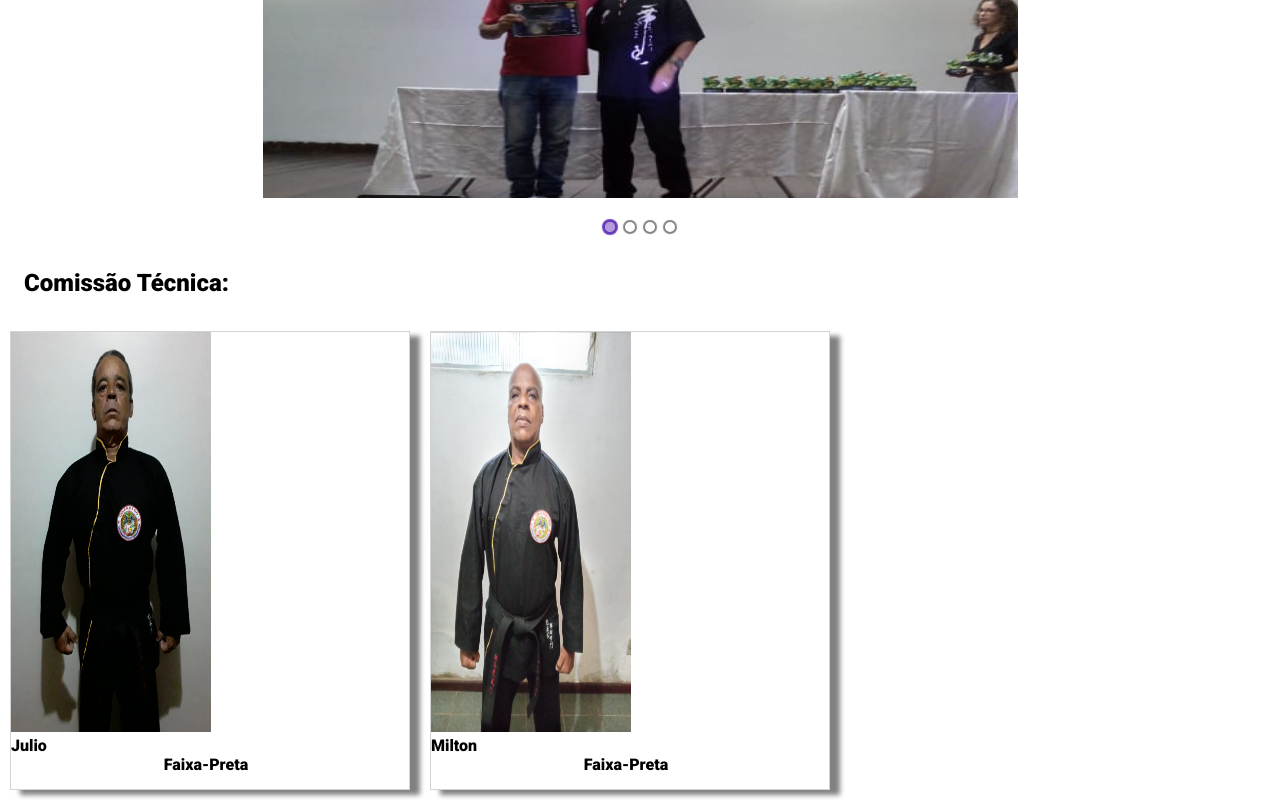
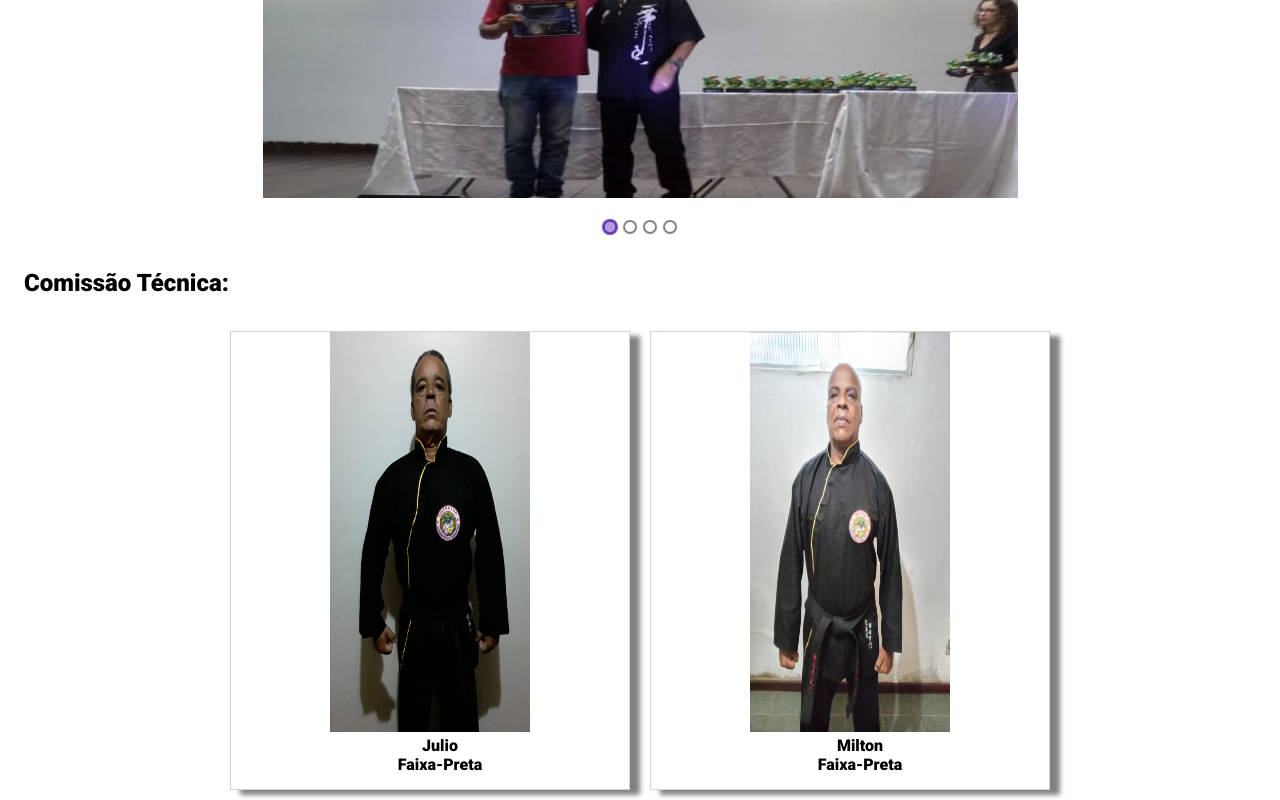
Before and after one commit to NataliaCristine/Qwanki-do-Petropolis, a React (Create React App) app: page /instrutor in a window 1280 px wide. Shown: the part 516-1316 px from the top of the page. Built offline with nearby package versions, Linux system fonts and the light colour scheme.

Commit message:
fix:instructor correcao css

```diff
--- a/src/pages/Instructor/index.js
+++ b/src/pages/Instructor/index.js
@@ -22,7 +22,9 @@ const Professor = () => {
             <figure>
               <img src={item.image} alt="Instrutores" />
             </figure>
-            <strong>{item.name}</strong>
+            <p>
+              <strong>{item.name}</strong>
+            </p>
             <p>
               <strong>{item.graducao}</strong>
             </p>
--- a/src/pages/Instructor/styles.js
+++ b/src/pages/Instructor/styles.js
@@ -22,6 +22,7 @@ export const Container = styled.div`
   .conteiner-cart-principal {
     display: flex;
     flex-direction: column;
+    justify-content: center;
     flex-flow: wrap;
     @media (min-width: 768px) {
       flex-direction: row;
@@ -29,7 +30,9 @@ export const Container = styled.div`
     }
   }
   .conteiner-cart {
+    display: flex;
     flex-direction: column;
+    justify-content: center;
     flex-flow: wrap;
     width: 250px;
     margin: 10px;
```
Also changed, not shown: src/pages/Professor/index.js (deleted), src/pages/Professor/styles.js (deleted).
